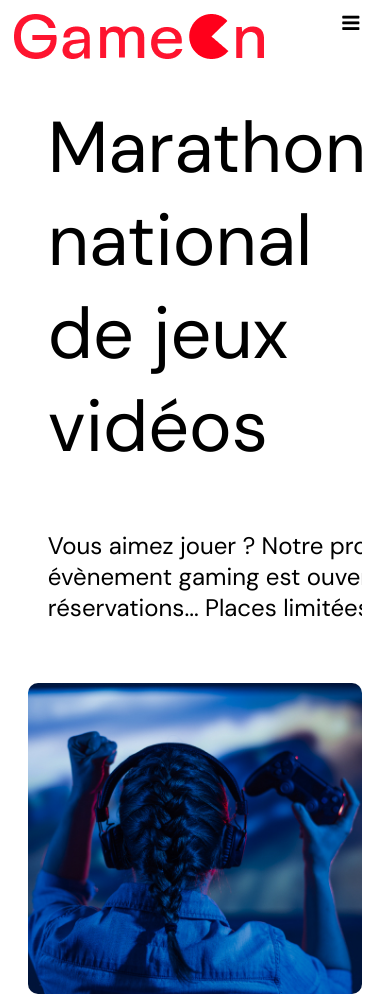
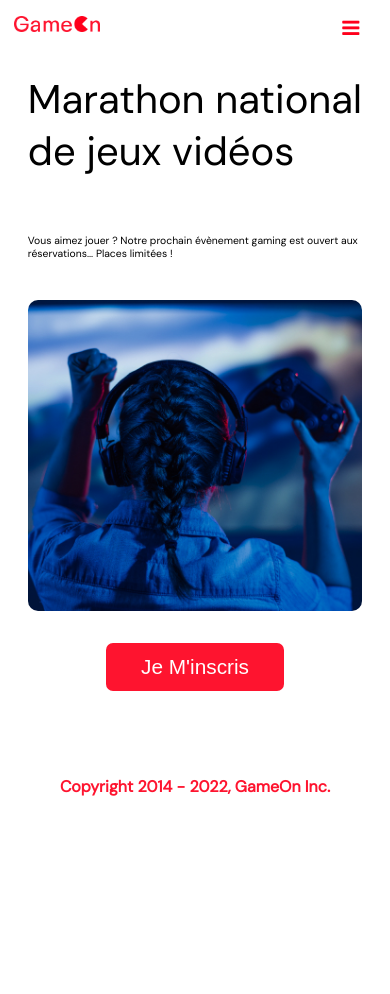
Before and after one commit to Svenhildr/GameOn_4_25082023, a plain HTML site: page index.html in a window 390 px wide. Shown: the top 994 px of the page. After the commit the page ends 844 px from the top, so only its background shows below. Drawn offline with Linux system fonts and the light colour scheme.

Commit message:
Latest update

```diff
--- a/modal.css
+++ b/modal.css
@@ -71,13 +71,14 @@ img {
   display: none;
 }
 
-@media screen and (max-width: 768px) {
+@media screen and (max-width: 1024px) {
   .topnav a {
     display: none;
   }
   .topnav a.icon {
     float: right;
     display: block;
+    color: #ff001b;
   }
 }
 
@@ -104,7 +105,7 @@ img {
   .topnav a.icon {
     float: right;
     display: block;
-    margin-top: -15px;
+    margin-top: -10px;
   }
 }
 
@@ -194,10 +195,9 @@ main {
 }
 
 .message-success {
-  min-height: 850px;
+  min-height: 500px;
   margin: 15%;
-  /* width: 275px; */
-  /* word-break: normal; */
+
   display: flex;
   justify-content: center;
   align-items: center;
@@ -512,7 +512,7 @@ footer {
     display: none;
   }
   .hero-headline {
-    font-size: 4.5rem;
+    font-size: 3.5rem;
     white-space: normal;
   }
   .hero-text {
@@ -534,6 +534,52 @@ footer {
   }
 }
 
+@media screen and (max-width: 540px) {
+  .hero-section {
+    width: 100%;
+  }
+  .hero-content {
+    padding: 0;
+  }
+
+  .hero-headline {
+    width: 100%;
+    display: flex;
+    flex-wrap: wrap;
+    font-size: 2.5rem;
+    font-weight: 500;
+  }
+  .hero-text {
+    display: flex;
+    flex-wrap: wrap;
+    font-size: 0.65rem;
+    max-width: 90%;
+  }
+  .header-logo img {
+    max-width: 6.4rem;
+  }
+
+  .hero-img {
+    display: flex;
+    margin: 0 1 rem;
+    /* width: fit-content; */
+  }
+  .content {
+    margin: 4rem 0 0 0;
+    border-radius: 10px 10px 0 0;
+  }
+}
+
+@media screen and (max-width: 375px) {
+  .hero-content h1 {
+    max-width: 20rem;
+  }
+  .hero-text {
+    max-width: 17rem;
+    margin-top: 1.875rem;
+  }
+}
+
 @keyframes modalopen {
   from {
     opacity: 0;
--- a/modal.js
+++ b/modal.js
@@ -1,7 +1,6 @@
 const nameRegex = /^[a-zA-Z]{2,}$/;
 const emailRegex = /^[\w-\.]+@([\w-]+\.)+[\w-]{2,4}$/;
-const birthdateRegex =
-  /^(?:19|20)\d\d-(?:0[1-9]|1[0-2])-(?:0[1-9]|[12][0-9]|3[01])$/;
+const birthdateRegex = /^(?:19|20)\d\d-(?:0[1-9]|1[0-2])-(?:0[1-9]|[12][0-9]|3[01])$/;
 const quantityRegex = /^\d+$/;
 
 const formValues = [
@@ -37,9 +36,7 @@ const formValues = [
     },
     {
         type: "location",
-    formInput: document.querySelector(
-      'input[type="radio"][name="location"]:checked'
-    ),
+        formInput: document.querySelector('input[type="radio"][name="location"]:checked'),
         regex: null,
         errorMessage: "Vous devez choisir une option.",
     },
@@ -47,8 +44,7 @@ const formValues = [
         type: "checkbox",
         formInput: document.getElementById("checkbox1"),
         regex: null,
-    errorMessage:
-      "Vous devez vérifier que vous acceptez les termes et conditions.",
+        errorMessage: "Vous devez vérifier que vous acceptez les termes et conditions.",
     },
 ];
 
@@ -100,13 +96,9 @@ let btnSubmit = document.querySelector(".btn-submit");
 btnSubmit.addEventListener("click", (e) => {
     e.preventDefault();
 
-  const selectedLocation = document.querySelector(
-    'input[type="radio"][name="location"]:checked'
-  );
+    const selectedLocation = document.querySelector('input[type="radio"][name="location"]:checked');
 
-  const locationField = formValues.find(
-    (formValue) => formValue.type === "location"
-  );
+    const locationField = formValues.find((formValue) => formValue.type === "location");
     if (locationField) {
         locationField.formInput = selectedLocation;
     }
@@ -148,10 +140,7 @@ function checkEntriesValues(formValues) {
     let resultTest = true;
     for (const formValue of formValues) {
         if (formValue.regex) {
-      if (
-        !formValue.formInput ||
-        !formValue.regex.test(formValue.formInput.value)
-      ) {
+            if (!formValue.formInput || !formValue.regex.test(formValue.formInput.value)) {
                 showMessageError(formValue.formInput, formValue.errorMessage);
                 resultTest = false;
             } else {
@@ -166,6 +155,8 @@ function checkEntriesValues(formValues) {
                 let id;
                 if (formValue.type === "location") {
                     id = "location-error";
+                } else if (formValue.type === "checkbox") {
+                    id = "checkbox1-error";
                 } else {
                     id = `${formValue.formInput.id}-error`;
                 }
@@ -193,6 +184,8 @@ function showMessageError(inputError, errorMessage) {
 
 function hideMessageError(idError) {
     let errorElt = document.getElementById(idError);
+    if (errorElt) {
         errorElt.textContent = "";
         errorElt.remove();
     }
+}
```
Lines whose indentation alone changed are shown as unchanged.
